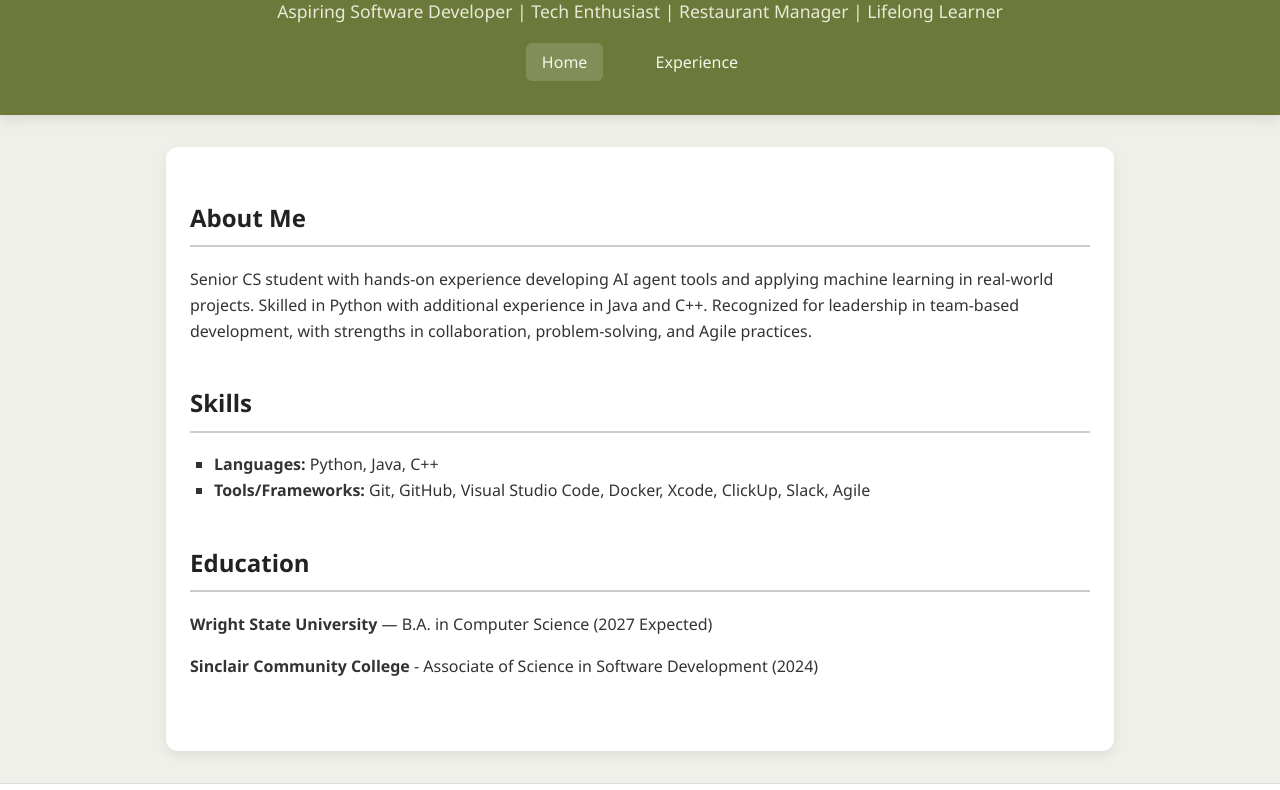
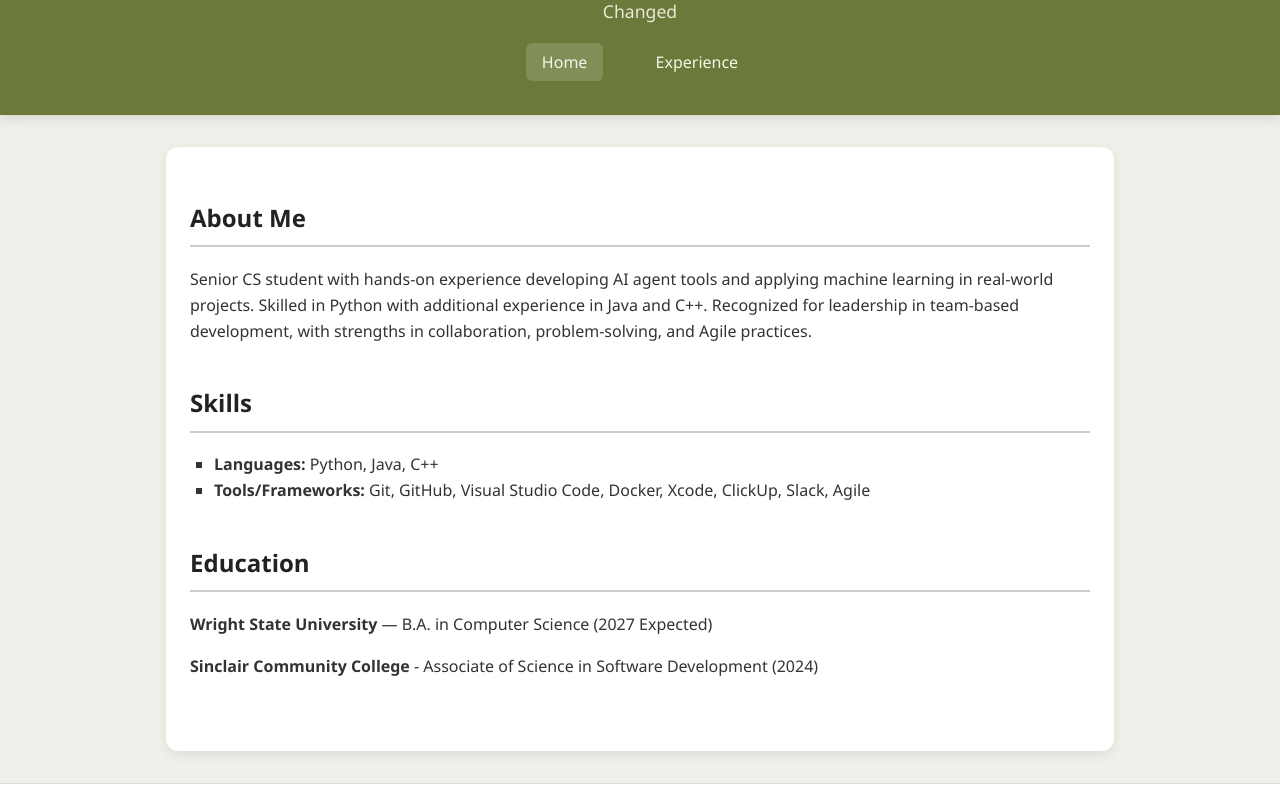
Before and after one commit to WSU-kduncan/cicdf25-Kiranrdm, a plain HTML site: page web-content/index.html in a window 1280 px wide. Shown: the part 112-902 px from the top of the page. Drawn offline with Linux system fonts and the light colour scheme.

Commit message:
tooked title out

```diff
--- a/web-content/index.html
+++ b/web-content/index.html
@@ -9,7 +9,7 @@
 <body>
   <header>
     <h1>Kiran Biswa</h1>
-    <p>Aspiring Software Developer | Tech Enthusiast | Restaurant Manager | Lifelong Learner </p>
+    <p> Changed </p>
     <nav>
       <a href="/" class="active">Home</a>
       <a href="/experience.html">Experience</a>
```
